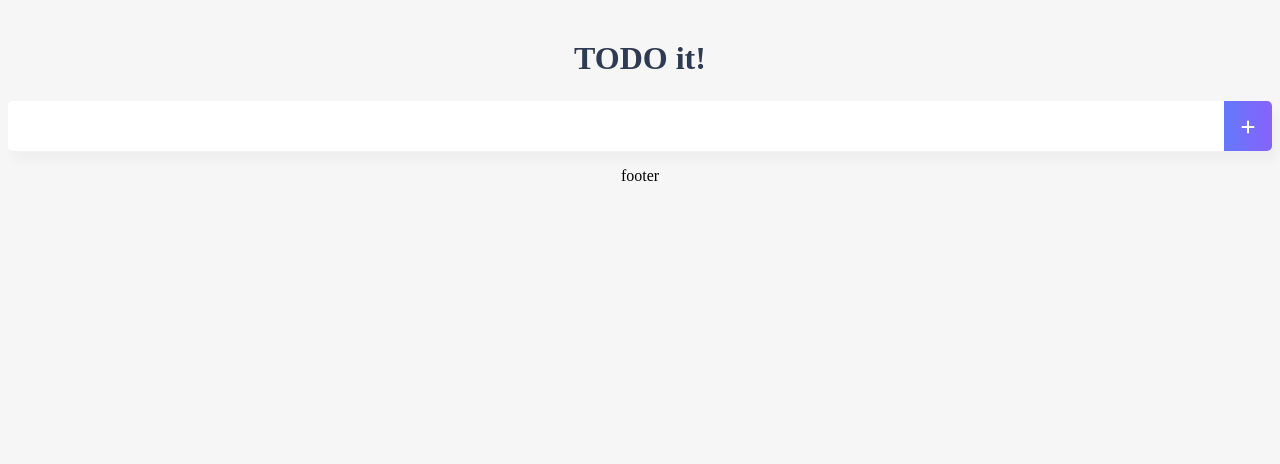
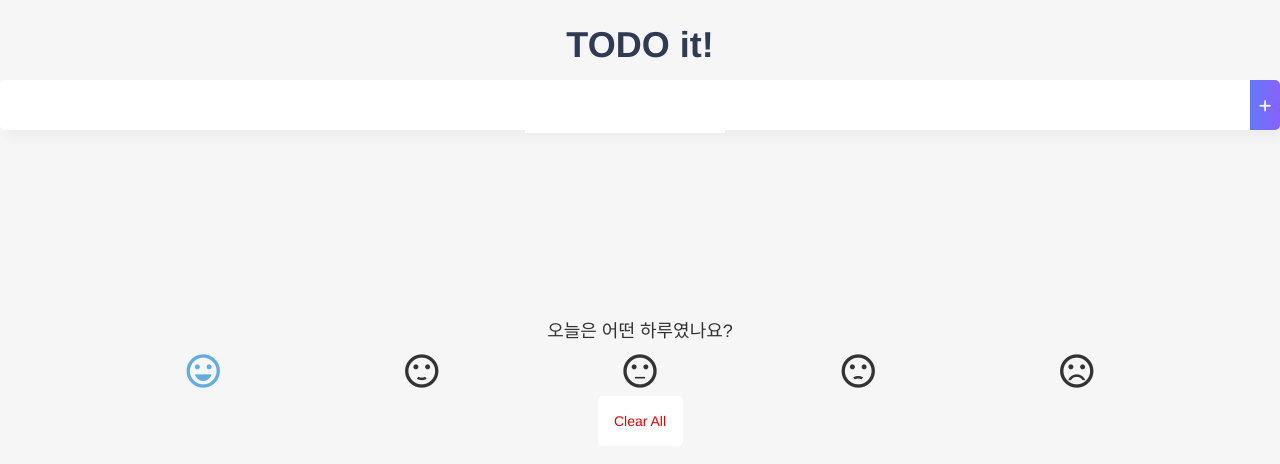
Before and after one commit to JUNGEEYOU/vue-intermediate_, a Vue app in the folder vue-todo/: page / in a window 1280 px wide. Shown: the top 464 px of the page. Built offline with nearby package versions, Linux system fonts and the light colour scheme.

Commit message:
TodoSentiment vue

```diff
--- a/vue-todo/public/index.html
+++ b/vue-todo/public/index.html
@@ -9,6 +9,8 @@
     <script src="https://kit.fontawesome.com/32c9d56543.js" crossorigin="anonymous"></script>
     <link rel="preconnect" href="https://fonts.gstatic.com">
     <link href="https://fonts.googleapis.com/css2?family=Ubuntu:ital,wght@1,500&display=swap" rel="stylesheet">
+    <link href="https://fonts.googleapis.com/icon?family=Material+Icons" rel="stylesheet">
+    <link rel="stylesheet" href="https://maxcdn.bootstrapcdn.com/bootstrap/3.3.2/css/bootstrap.min.css">
     <title><%= htmlWebpackPlugin.options.title %></title>
   </head>
   <body>
--- a/vue-todo/src/App.vue
+++ b/vue-todo/src/App.vue
@@ -3,6 +3,7 @@
    <TodoHeader></TodoHeader>
    <TodoInput></TodoInput>
    <TodoList></TodoList>
+   <TodoSentiment></TodoSentiment>
    <TodoFooter></TodoFooter>
   </div>
 </template>
@@ -11,6 +12,7 @@
 import TodoHeader from './components/TodoHeader.vue'
 import TodoInput from './components/TodoInput.vue'
 import TodoList from './components/TodoList.vue'
+import TodoSentiment from './components/TodoSentiment.vue'
 import TodoFooter from './components/TodoFooter.vue'
 
 export default {
@@ -18,6 +20,7 @@ export default {
     'TodoHeader' : TodoHeader,
     'TodoInput' : TodoInput,
     'TodoList' : TodoList,
+    'TodoSentiment': TodoSentiment,
     'TodoFooter' : TodoFooter,
   }
 
--- a/vue-todo/src/components/TodoFooter.vue
+++ b/vue-todo/src/components/TodoFooter.vue
@@ -1,15 +1,31 @@
 <template>
-  <div>
-      footer
+  <div class="clearAllContainer">
+      <span class="clearAllBtn" v-on:click="clearTodo">Clear All</span>
   </div>
 </template>
 
 <script>
 export default {
-
+  methods: {
+    clearTodo: function() {
+      localStorage.clear();
+    }
+  }
 }
 </script>
 
-<style>
+<style scoped>
+.clearAllContainer {
+  width: 8.5rem;
+  height: 50px;
+  line-height: 50px;
+  background-color: white;
+  border-radius: 5px;
+  margin: 0 auto;
+}
+.clearAllBtn {
+  color: #e20303;
+  display: block;
+}
 
 </style>
--- a/vue-todo/src/components/TodoList.vue
+++ b/vue-todo/src/components/TodoList.vue
@@ -34,7 +34,8 @@ export default {
   created: function() {
     if(localStorage.length > 0){
       for (var i = 0; i < localStorage.length ; i ++) {
-        if(localStorage.key(i) != 'loglevel:webpack-dev-server'){
+        if(localStorage.key(i) != 'loglevel:webpack-dev-server' && localStorage.key(i) != 'sentiment'){
+          console.log();
           this.todoItems.push(JSON.parse(localStorage.getItem(localStorage.key(i))));
 
         }
--- /dev/null
+++ b/vue-todo/src/components/TodoSentiment.vue
@@ -0,0 +1,58 @@
+<template>
+  <div>
+      <h4 class="space">오늘은 어떤 하루였나요?</h4>
+      <div class="row">
+        <div class="col-md-1 col-xs-1"></div>
+        <span v-for="(sentiment) in sentiments" v-bind:key="sentiment">
+            <div class="col-md-2 col-xs-2"><i v-bind:class="checkSentiment(sentiment)" v-on:click="toggleSentiment(sentiment)" class="material-icons icon">{{ sentiment }}</i></div>
+        </span>
+        <div class="col-md-1 col-xs-1"></div>
+    </div>
+
+  </div>
+</template>
+
+<script>
+export default {
+data: function() {
+    return {
+      sentiments: ["sentiment_very_satisfied", "sentiment_satisfied", "sentiment_neutral", "sentiment_dissatisfied", "sentiment_very_dissatisfied" ],
+      nowSentiment: ""
+    }
+  },
+  methods: {
+      toggleSentiment: function(sentiment) {
+          localStorage.setItem("sentiment", sentiment);
+          this.nowSentiment = sentiment;
+      },
+      checkSentiment: function(sentiment) {
+          var result = '';
+          if (this.nowSentiment == sentiment){
+              result = 'checkBtn'
+          }
+          return result
+      }
+  },
+  created: function() {
+    if(typeof localStorage.getItem('sentiment') !== 'undefined'){
+        localStorage.setItem("sentiment", "sentiment_very_satisfied");
+        this.nowSentiment = "sentiment_very_satisfied";
+    }
+  }
+}
+</script>
+
+<style scoped>
+.checkBtn {
+    color: #62acde;
+    font-size: 40px;
+}
+.icon {
+    font-size: 40px;
+}
+
+.space {
+    margin-top: 15%;
+}
+
+</style>
```
